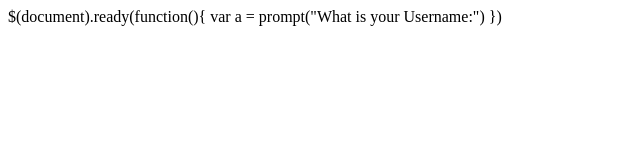
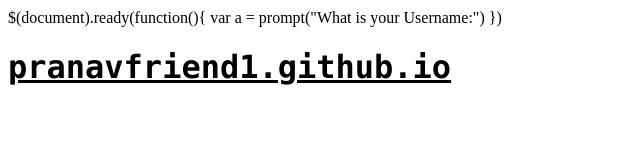
Before and after one commit to pranavfriend1/pranavfriend1.github.io, a plain HTML site: page index.html in a window 1280 px wide. Shown: the whole page, without its empty margins (0-640 px from the left). Drawn offline with Linux system fonts and the light colour scheme.

Commit message:
Update index.html

```diff
--- a/index.html
+++ b/index.html
@@ -9,4 +9,8 @@
     </script>
   </head>
 
+  <body>
+    <font face="Lucida Console"><u><h1>pranavfriend1.github.io</h1></u><font>
+  </body>
+
 </html>
```
